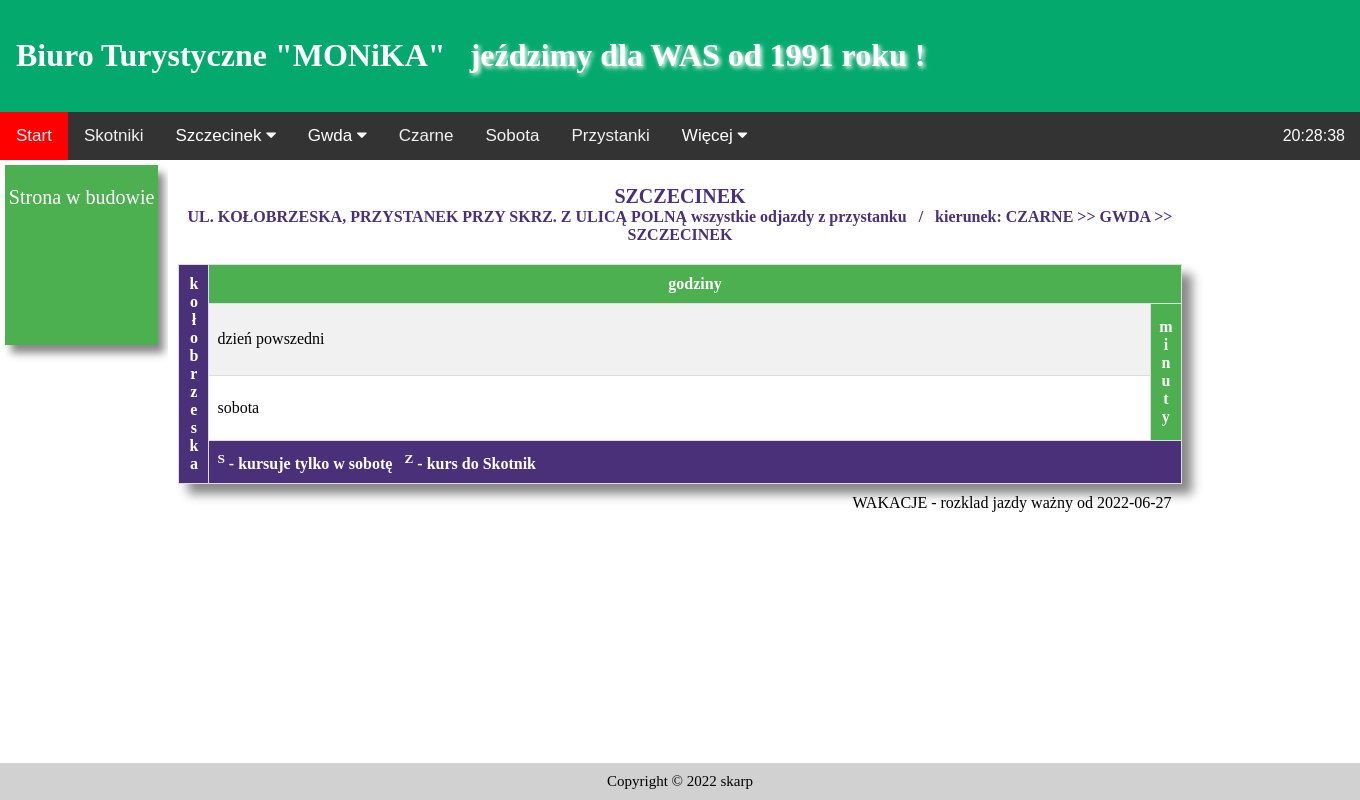
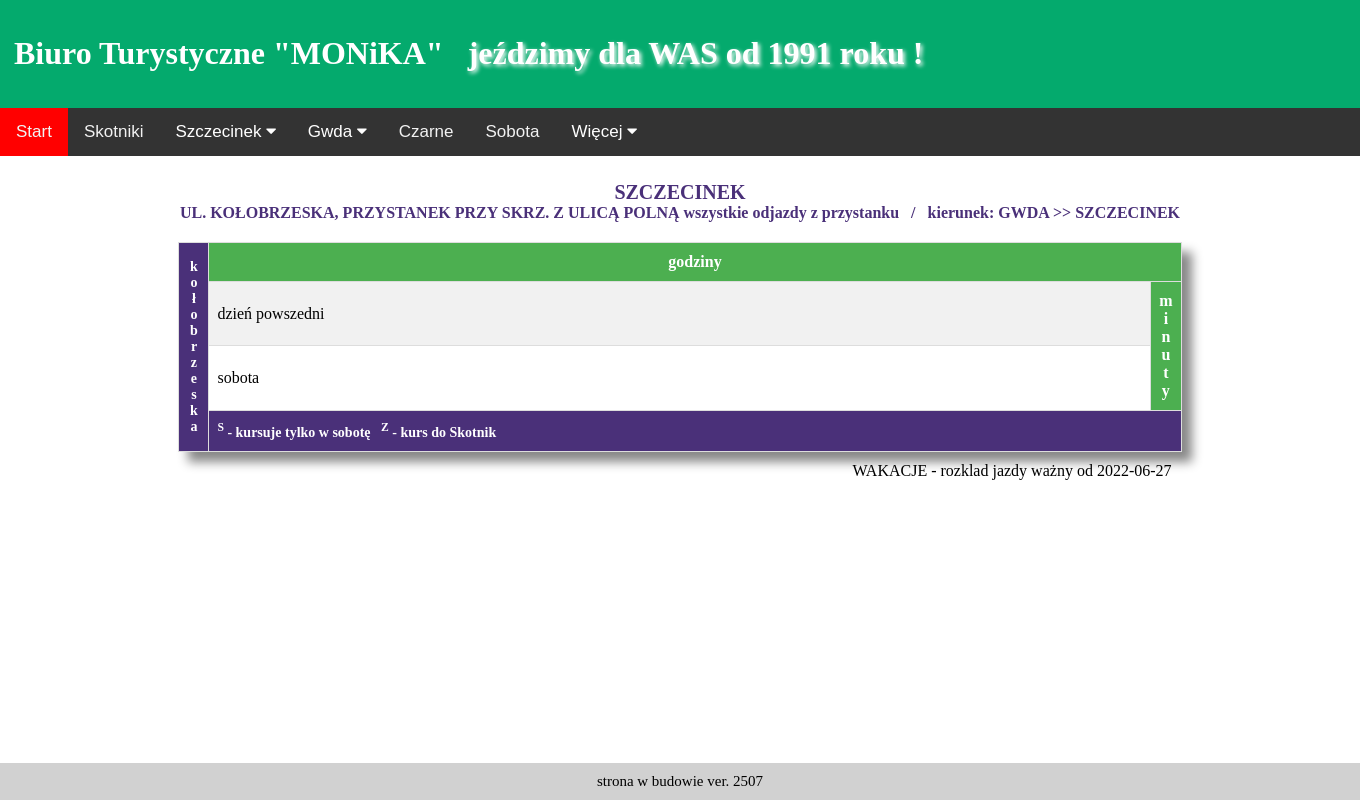
Before and after one commit to skarp4098/mysite, a Django app: page /jazda/przystanek/21 in a window 1360 px wide; the page is wider, and only the part inside the window is pictured. Run offline with Django 4.2, Linux system fonts and the light colour scheme; data comes from the database, SQL or seed files in the repository; both versions use the stored data as it was after the commit; a map, chart or similar area stays blank; some web fonts are replaced.

Commit message:
from_pycharm2507

```diff
--- a/jazda/templates/jazda/czarne.html
+++ b/jazda/templates/jazda/czarne.html
@@ -41,7 +41,7 @@
                     {% endif %}
                     {% for item in value.godzina.items %}
                              <td style="text-align: center">
- {% for i in item %}
+                                   {% for i in item %}
                                      {% for j in i.values %}
                                       {# jeśli w ciągu godziny więcej niż jeden odjazd #}
                                         {% if j|length_is:"2" %}
--- a/jazda/templates/jazda/przystanek.html
+++ b/jazda/templates/jazda/przystanek.html
@@ -19,56 +19,66 @@
     </div>
 
     <div class="item2">
-        {% for key, value in przystanek.items %}
+        {% for key, value_p in przystanek.items %}
 
             <table style="margin-left: auto; margin-right: auto; box-shadow: 10px 10px 10px #888888">
                 <caption>
-                     {{ key|upper }} - rozklad jazdy ważny od {{ value.od }}
+                     {{ key|upper }} - rozklad jazdy ważny od {{ value_p.od }}
                 </caption>
                 <tr>
                     <th rowspan="4" width="30px" style="background-color: #4a3079">
                         {% for item in etykieta_th %}
                             {% for i in item %}
-                                {{ i }} <br>
+                              <span style="font-size: 14px">  {{ i }} </span>
                             {% endfor%}
                         {% endfor%}
                     </th>
                     <th colspan="2" height="30px" >godziny</th>
-                    {% for od_do in value.etykiety_godzin %}
+                    {% for od_do in value_p.etykiety_godzin %}
                     <th align="center">  {{ od_do }}  </th>
                     {% endfor %}
                 </tr>
 
-               {% for value in value.przystanek.values %}
-                  <tr>
+               {% for value in value_p.przystanek.values %}
+                  <tr  height="25px">
 
-                    <td>dzień powszedni</td>
+                    <td height="25px">dzień powszedni</td>
                     <th rowspan=2; width=25px;> <p>m<br>i<br>n<br>u<br>t<br>y</p> </th>
 
-                    {% for item in value.godzina.items %}
-                             <td style="text-align: center;">
-                                     {% for i in item %}
-                                            {% for i in i.daily %}
-                                                 {{ i }}
-                                            {% endfor %}
+                    {% for item_g in value.godzina.items %}
+                             <td style="text-align: center; height=25px">
+                                     {% for value in item_g %}
+                                         {% if value.daily|length_is:"2" %}
+                                                {% for item in value.daily %}
+                                                    {{ item }}
+
+                                                {% endfor %}
+                                         {% else %}
+                                            {{ value.daily }}
+                                         {% endif %}
+
                                      {% endfor %}
                              </td>
                     {% endfor %}
                   </tr>
               {% endfor%}
 
-              {% for key, value in value.przystanek.items %}
-                <tr>
-                    <td>sobota</td>
+              {% for key, value in value_p.przystanek.items %}
+                <tr  height="25px">
+                     <td height="25px">sobota</td>
 
-                    {% for item in value.godzina.items %}
-                             <td style="text-align: center;">
+                    {% for item_g in value.godzina.items %}
+                             <td style="text-align: center; height=25px">
 
-                                     {% for i in item %}
+                                    {% for value in item_g %}
+                                         {% if value.sobota|length_is:"2" %}
+                                                {% for item in value.sobota %}
+                                                    {{ item }}
 
-                                            {% for i in i.sobota %}
-                                                 {{ i }}
-                                            {% endfor %}
+                                                {% endfor %}
+                                         {% else %}
+                                            {{ value.sobota }}
+                                         {% endif %}
 
                                      {% endfor %}
 
@@ -80,8 +90,8 @@
                 </tr>
 
                  <tr>
-                    <th colspan="{{ value.etykiety_godzin|length|add:2 }}" style="text-align: left;
-                     background-color: #4a3079"; height="25px">
+                    <th colspan="{{ value_p.etykiety_godzin|length|add:2 }}" style="text-align: left; font-size: 14px;
+                     background-color: #4a3079"; height="25px";>
                             <sup>S</sup> - kursuje tylko w sobotę &nbsp;
                       {% if zjazd %}  <sup>Z</sup> - kurs do Skotnik {% endif %}
                     </th>
--- a/jazda/templates/jazda/soboty.html
+++ b/jazda/templates/jazda/soboty.html
@@ -20,7 +20,7 @@
 
             <table style="margin-left: auto; margin-right: auto; box-shadow: 8px 8px 8px #888888">
                 <caption>
-                     {{ key|upper }} - rozklad jazdy ważny od {{ value_r.od }}
+                   {#  {{ key|upper }} - rozklad jazdy ważny od {{ value_r.od }}  #}
                 </caption>
                 <tr>
                     <th rowspan="{{ value_r.liczba_przyst|add:2 }}" width="30px" style="background-color:#4a3079">
--- a/jazda/urls.py
+++ b/jazda/urls.py
@@ -4,20 +4,17 @@
 app_name = 'jazda'
 urlpatterns = [
 
-    path('', views.index),
+    path('', views.index, name='index'),
     # path('rozklad/', views.rozklad, name='rozklad'),
-    #path('przystanek/', views.przystanek, name='przystanek'),
     # dla parametru int; kolejność taka jak we views.py
     path('przystanek/<int:value_id><int:powrot>', views.przystanek, name='przystanek'),
     path('przystanki/', views.przystanki, name='przystanki'),
-   # path('przyst/', views.przyst, name='przyst'),
     path('skotniki/', views.skotniki, name='skotniki'),
     path('szczecinek/', views.szczecinek, name='szczecinek'),
     path('gwda/', views.gwda, name='gwda'),
     path('gwdapowrot/', views.gwdapowrot, name='gwdapowrot'),
     path('czarne/', views.czarne, name='czarne'),
     path('soboty/', views.soboty, name='soboty'),
-   # path('anegdoty/', views.anegdoty, name='anegdoty'),
     path('ulgi/', views.ulgi, name='ulgi'),
     path('oferta/', views.oferta, name='oferta'),
     path('bilety/', views.bilety, name='bilety'),
--- a/jazda/views/przystanek.py
+++ b/jazda/views/przystanek.py
@@ -182,8 +182,10 @@
 
 def przystanek(request, value_id, powrot=0): # value_id to przystanek_id
 
-    ety_kier = ['Szczecinek >> Gwda >> Czarne', 'Czarne >> Gwda >> Szczecinek']
+    ety_kier = ['Gwda >> Czarne', 'Gwda >> Szczecinek']
     kierunek = ety_kier[powrot]
+    if value_id == 1:
+        kierunek = ' Szczecinek >> Gwda >> Czarne'
     spot = get_object_or_404(Przystanek, id=value_id)
    # ulica = False bylo if ulica na stronie
     zjazd = True
@@ -194,8 +196,8 @@
         temp = str(spot).lstrip(", ul.")
         x = temp.find(",")
         etykieta_th = temp[0:x]
-        # x = etykieta_th.find(" ")
-        # etykieta_th = etykieta_th[0:x]
+        #x = etykieta_th.find(" ")
+        #etykieta_th = etykieta_th[0:x]
      #   ulica = True
     else:
         x = str(spot).find(",")
--- a/jazda/views/przystanki.py
+++ b/jazda/views/przystanki.py
@@ -5,7 +5,7 @@
     tam = []
     powrot = []
     paczka_url = []
-    url = "jazda/przystanek/"
+    url = "przystanek/"
     godzina_items = Godzina.objects.filter(przystanek_id=przyst_id)
     przystanek = przystanki.filter(id=przyst_id)
 
--- a/mysite/templates/pattern2.html
+++ b/mysite/templates/pattern2.html
@@ -20,7 +20,7 @@
 
    <div class="header_main">
 
-        <h1 style="color: white; padding: 10px; ">Biuro Turystyczne "MONiKA" &nbsp;
+        <h1 style="color: white; padding: 8px; ">Biuro Turystyczne "MONiKA" &nbsp;
             <span style="font-family: Bilbo; text-shadow: 2px 2px 4px white;">  jeździmy dla WAS od 1991 roku !</span>
         </h1>
 
@@ -28,7 +28,7 @@
    </div>
 
    <div class="topnav" id="myTopnav">
-      <a href="/jazda" class="active">Start</a>
+      <a href="{% url 'jazda:index' %}" class="active">Start</a>
       <a href="{% url 'jazda:przystanek' 1 0 %}">Skotniki</a>
 
       <div class="dropdown">
@@ -36,8 +36,8 @@
           <i class="fa fa-caret-down"></i>
         </button>
         <div class="dropdown-content" id="myDropdown1">
-           <a href="{% url 'jazda:szczecinek'%}">Czarne</a>
-           <a href="{% url 'jazda:skotniki'%}">Skotniki</a>
+           <a href="{% url 'jazda:szczecinek' %}">Czarne</a>
+           <a href="{% url 'jazda:skotniki' %}">Skotniki</a>
         </div>
       </div>
 
@@ -46,44 +46,36 @@
           <i class="fa fa-caret-down"></i>
         </button>
         <div class="dropdown-content" id="myDropdown2">
-           <a href="/jazda/gwda">Czarne</a>
-           <a href="{% url 'jazda:gwdapowrot'%}">Szczecinek</a>
+           <a href="{% url 'jazda:gwda' %}">Czarne</a>
+           <a href="{% url 'jazda:gwdapowrot' %}">Szczecinek</a>
         </div>
        </div>
 
-      <a href="/jazda/czarne">Czarne</a>
-      <a href="/jazda/soboty">Sobota</a>
-      <a href="/jazda/przystanki">Przystanki</a>
-     {# <a href="/jazda/przyst">przyst</a> #}
+      <a href="{% url 'jazda:czarne' %}">Czarne</a>
+      <a href="{% url 'jazda:soboty' %}">Sobota</a>
+     {# <a href="{% url 'jazda:przyst' %}">przyst</a> #}
 
       <div class="dropdown">
         <button class="dropbtn" onclick="dropFunction3()">Więcej
           <i class="fa fa-caret-down"></i>
         </button>
         <div id="myDropdown3" class="dropdown-content">
-           <a href="/jazda/oferta">Oferta</a>
-           <a href="/jazda/bilety">Bilety miesięczne</a>
-           <a href="/jazda/ulgi">Ulgi na przejazdy</a>
+           <a href="{% url 'jazda:przystanki' %}">Przystanki</a>
+           <a href="{% url 'jazda:oferta' %}">Oferta</a>
+           <a href="{% url 'jazda:bilety' %}">Bilety miesięczne</a>
+           <a href="{% url 'jazda:ulgi'  %}">Ulgi na przejazdy</a>
            <a href="#contact">Do pobrania !</a>
         </div>
        </div>
       <a href="javascript:void(0);" style="font-size:15px;" class="icon" onclick="myFunction()">&#9776;</a>
-       <div class="topnav-right" id="txt"></div>
+
 
    </div>
 
 
         <div class="column side">
 
-                        <div class="card">
-                            <div class="header">
-                                <p style="font-size: 20px;">Strona w budowie</p>
-                            </div>
-                        </div>
 
-                        <div class="container">
-                            <p style="color: white">January 1, 2021</p>
-                        </div>
         </div>
 
 
@@ -101,14 +93,42 @@
 
 
         <div class="footer_main">
-            Copyright &copy;
-              <script type="text/JavaScript">
-                  document.write(new Date().getFullYear());
-              </script> skarp
+          strona w budowie ver. 2507
         </div>
 
 
+
 <script>
+// Set the date we're counting down to
+var countDownDate = new Date("Aug 31, 2022 23:59:59").getTime();
+
+// Update the count down every 1 second
+var x = setInterval(function() {
+
+  // Get today's date and time
+  var now = new Date().getTime();
+
+  // Find the distance between now and the count down date
+  var distance = countDownDate - now;
+
+  // Time calculations for days, hours, minutes and seconds
+  var days = Math.floor(distance / (1000 * 60 * 60 * 24));
+  var hours = Math.floor((distance % (1000 * 60 * 60 * 24)) / (1000 * 60 * 60));
+  var minutes = Math.floor((distance % (1000 * 60 * 60)) / (1000 * 60));
+  var seconds = Math.floor((distance % (1000 * 60)) / 1000);
+
+  // Output the result in an element with id="demo"
+  document.getElementById("demo").innerHTML = days + "d " + hours + "h "
+  + minutes + "m " + seconds + "s ";
+
+  // If the count down is over, write some text
+  if (distance < 0) {
+    clearInterval(x);
+    document.getElementById("demo").innerHTML = "EXPIRED";
+  }
+}, 1000);
+
+
 function startTime() {
   const today = new Date();
   let h = today.getHours();
--- a/mysite/urls.py
+++ b/mysite/urls.py
@@ -19,7 +19,7 @@
 from . import contact
 
 urlpatterns = [
-    #path('', include('events.urls')),
+    path('', include('jazda.urls')),
     path('jazda/', include('jazda.urls')),
    # path('myclub/', include('myclub.urls')),
    # path('polls/', include('polls.urls')),
```
Also changed, not shown: mysite/settings.py (+6 -3 lines), db.sqlite3, 1 other file.
